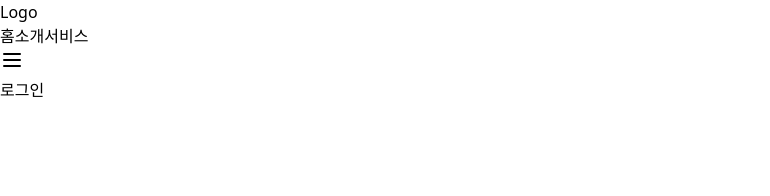
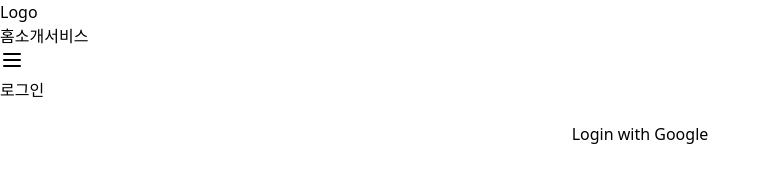
Before and after one commit to New-Year-Hackathon-Google/Frontend, a React (Vite) app: page /login in a window 1280 px wide. Shown: the top 196 px of the page, without its empty margins (0-770 px from the left). Built offline with nearby package versions, Linux system fonts and the light colour scheme.

Commit message:
chore: main.tsx에서 Google Privder 제거

```diff
--- a/src/components/LoginPage/GoogleAuthButton.tsx
+++ b/src/components/LoginPage/GoogleAuthButton.tsx
@@ -1,27 +1,21 @@
-import { GoogleLogin, CredentialResponse } from '@react-oauth/google';
-import { useGoogleAuth } from '../../hooks/useGoogleAuth';
+const GOOGLE_CLIENT_ID =
+  '456402998987-j78715oai514o36tn2cjkbqfhfp1jn1g.apps.googleusercontent.com';
+const BACKEND_CALLBACK_URL = 'http://localhost:5000/auth/google/callback'; // 백엔드 콜백 URL
 
-export default function GoogleAuthButton() {
-  const { mutate, isPending } = useGoogleAuth();
+const GoogleLogin = () => {
+  const handleLogin = () => {
+    // 구글 인증 URL 생성
+    const googleLoginUrl = `https://accounts.google.com/o/oauth2/v2/auth?response_type=code&client_id=${GOOGLE_CLIENT_ID}&redirect_uri=${BACKEND_CALLBACK_URL}&scope=openid%20email%20profile`;
 
-  const handleLoginSuccess = (credentialResponse: CredentialResponse) => {
-    const idToken = credentialResponse.credential;
-    if (!idToken) {
-      console.error('Google ID Token is missing');
-      return;
-    }
-    mutate(idToken); // ID Token을 백엔드로 전달
+    // 구글 로그인 페이지로 리디렉션
+    window.location.href = googleLoginUrl;
   };
 
   return (
-    <div>
-      <GoogleLogin
-        onSuccess={handleLoginSuccess}
-        onError={() => {
-          console.log('Google login failed');
-        }}
-      />
-      {isPending && <p>Authenticating...</p>}
+    <div style={{ textAlign: 'center', marginTop: '20px' }}>
+      <button onClick={handleLogin}>Login with Google</button>
     </div>
   );
-}
+};
+
+export default GoogleLogin;
--- a/src/main.tsx
+++ b/src/main.tsx
@@ -5,20 +5,14 @@ import { RouterProvider } from 'react-router-dom';
 import router from './route';
 import { QueryClient, QueryClientProvider } from '@tanstack/react-query';
 import { ReactQueryDevtools } from '@tanstack/react-query-devtools';
-import { GoogleOAuthProvider } from '@react-oauth/google';
-
-const CLIENT_ID =
-  '456402998987-j78715oai514o36tn2cjkbqfhfp1jn1g.apps.googleusercontent.com';
 
 const queryClient = new QueryClient();
 
 createRoot(document.getElementById('root')!).render(
   <StrictMode>
-    <GoogleOAuthProvider clientId={CLIENT_ID}>
-      <QueryClientProvider client={queryClient}>
-        <RouterProvider router={router} />
-        <ReactQueryDevtools initialIsOpen={false} />
-      </QueryClientProvider>
-    </GoogleOAuthProvider>
+    <QueryClientProvider client={queryClient}>
+      <RouterProvider router={router} />
+      <ReactQueryDevtools initialIsOpen={false} />
+    </QueryClientProvider>
   </StrictMode>,
 );
```
